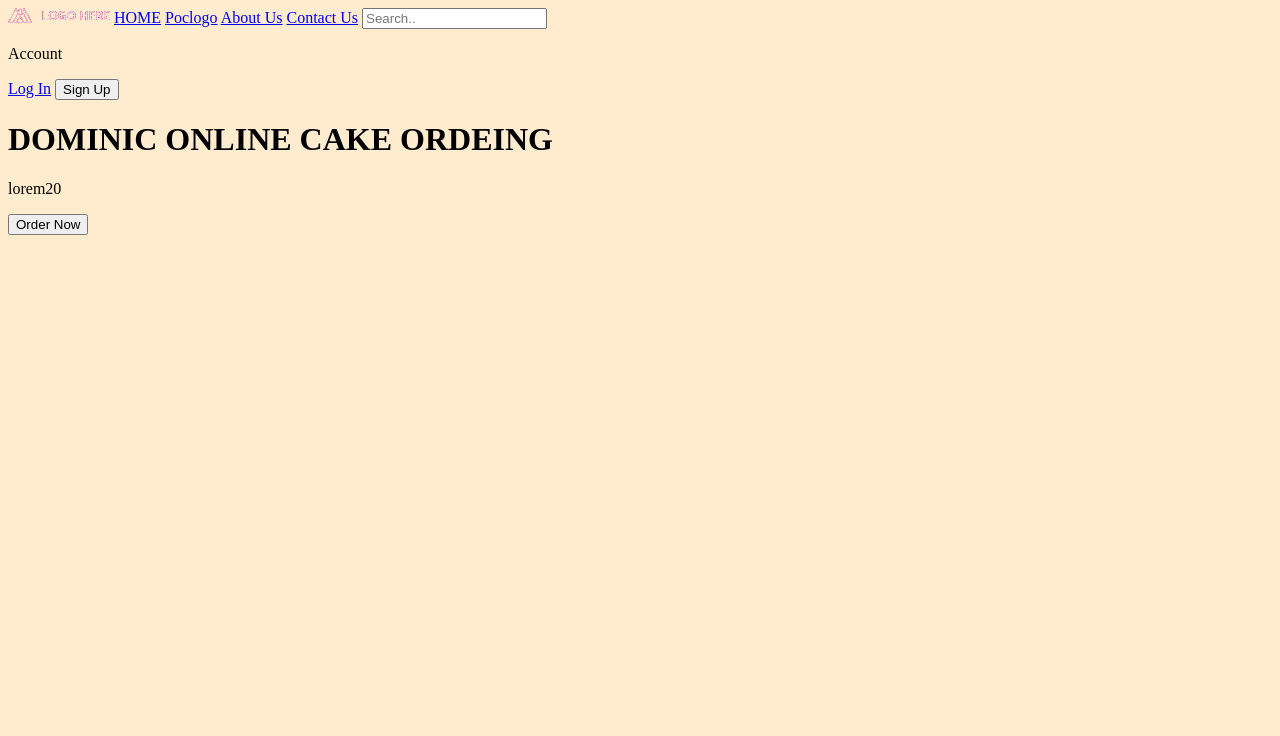
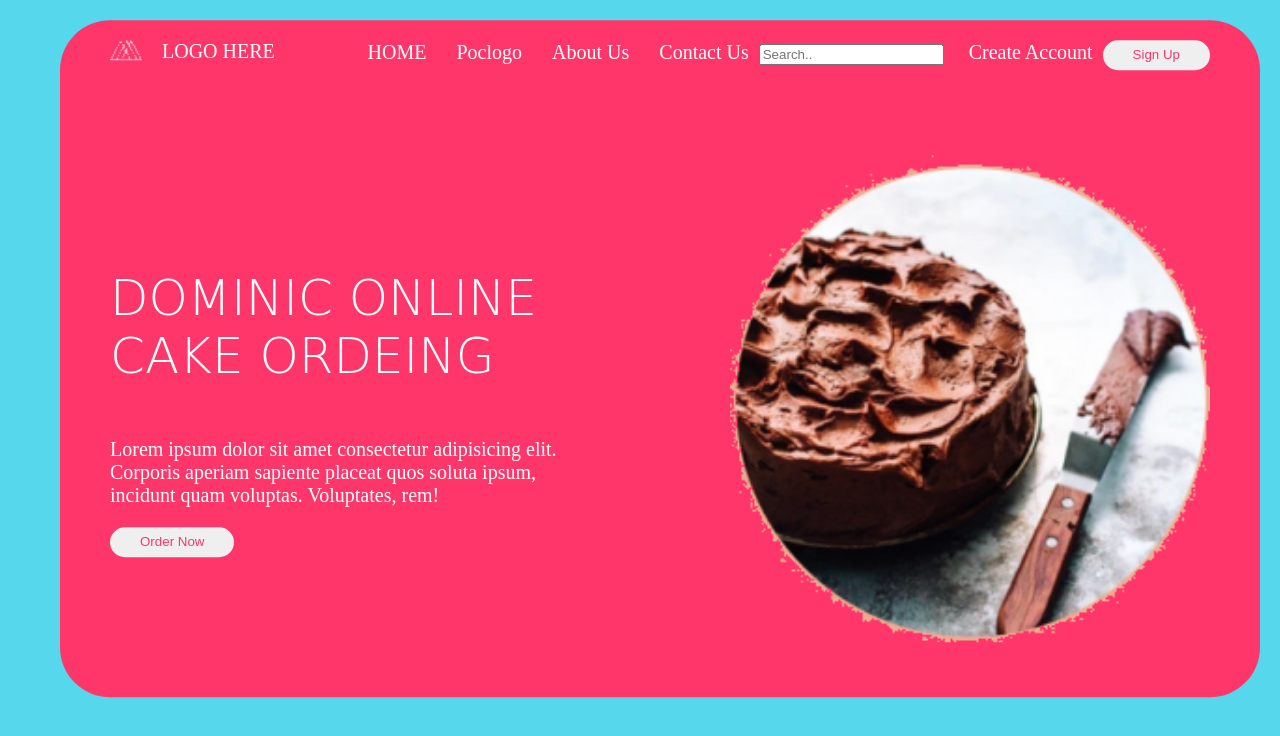
Before and after one commit to VaidasUrb/cake, a website: page index.html in a window 1280 px wide. Drawn offline with Linux system fonts and the light colour scheme.

Commit message:
heder+heroes+btn

```diff
--- a/css/btn.css
+++ b/css/btn.css
@@ -0,0 +1,13 @@
+.btn {
+  display: inline-block;
+  width: auto;
+  padding: 5px;
+  padding-left: 30px;
+  padding-right: 30px;
+  margin-bottom: 20px;
+  color: #ff366a;
+  line-height: 20px;
+  border: none;
+  border-radius: 25px;
+  cursor: pointer;
+}
--- a/css/main.css
+++ b/css/main.css
@@ -1,19 +1,92 @@
-body,
-body* {
-  box-sizing: border-box;
-  margin: 0px;
-  padding: 0px;
-  vertical-align: top;
-  font-family: Verdana, Geneva, Tahoma, sans-serif;
+body {
+  background-color: #56d7ec;
+  display: inline-block;
+  width: 1200px;
+  margin-left: calc((100% - 1200px) / 2);
+  position: relative;
+  height: 100vh;
 }
 
-body {
-  position: relative;
-  height: 100vh;
-  background-color: blanchedalmond;
+.container {
+  display: inline-block;
+  width: 1200px;
+  position: absolute;
+  top: 10%;
+  left: 10%;
+  transform: translate(-10%, -10%);
+  border-radius: 50px;
+  background-color: #ff366a;
+}
+header {
+  display: inline-block;
+  width: 100%;
+  margin-top: 20px;
 }
 
-header {
+header > img {
+  margin-left: 50px;
+}
+
+h1 {
+  font-family: cursive;
+  font-size: 50px;
+  font-weight: lighter;
   display: inline-block;
-  width: 800px;
+  width: 100%;
 }
+
+.logo {
+  float: left;
+  height: 20px;
+  margin-top: 0px;
+}
+
+div {
+  color: #fff;
+  float: left;
+  font-size: 20px;
+  text-decoration: none;
+  margin-left: 20px;
+}
+
+nav {
+  float: right;
+  margin-top: 0px;
+  margin-right: 50px;
+}
+
+nav:first-of-type {
+  margin-left: 50px;
+}
+
+nav > a {
+  font-size: 20px;
+  line-height: 10px;
+  text-decoration: none;
+  color: #fff;
+  margin-left: 10px;
+  padding: 5px;
+  padding-left: 10px;
+  padding-right: 5px;
+}
+
+main {
+  display: inline-block;
+  width: 100%;
+  margin-top: 60px;
+}
+
+.text {
+  display: inline-block;
+  float: left;
+  width: calc(1200px * 0.4);
+  margin-top: 80px;
+  margin-left: 50px;
+}
+
+.img {
+  width: calc(1200px * 0.4);
+  float: right;
+  margin-right: 50px;
+  margin-bottom: 50px;
+}
--- a/index.html
+++ b/index.html
@@ -31,25 +31,35 @@
     <meta name="msapplication-TileColor" content="#da532c" />
     <meta name="theme-color" content="#ffffff" />
     <link rel="stylesheet" href="./css/main.css" />
+    <link rel="stylesheet" href="./css/btn.css" />
   </head>
   <body>
+    <div class="container">
       <header>
-      <img src="./img/logo.png" alt="logo" />
+        <img class="logo" src="./img/new logo.png" alt="logo" />
+        <div>LOGO HERE</div>
+        <nav>
           <a href="#">HOME</a>
           <a href="#">Poclogo</a>
           <a href="#">About Us</a>
           <a href="#">Contact Us</a>
           <input type="text" placeholder="Search.." />
-      <p>Account</p>
-      <a href="#">Log In</a>
+          <a href="#">Create Account</a>
           <button class="btn" type="submit">Sign Up</button>
+        </nav>
       </header>
       <main>
-      <div>
+        <div class="text">
           <h1>DOMINIC ONLINE CAKE ORDEING</h1>
-        <p>lorem20</p>
+          <p>
+            Lorem ipsum dolor sit amet consectetur adipisicing elit. Corporis
+            aperiam sapiente placeat quos soluta ipsum, incidunt quam voluptas.
+            Voluptates, rem!
+          </p>
           <button class="btn" type="submit">Order Now</button>
         </div>
+        <img class="img" src="./img/cake.png" alt="cake" />
       </main>
+    </div>
   </body>
 </html>
--- a/package.json
+++ b/package.json
@@ -4,7 +4,7 @@
   "description": "",
   "main": "index.js",
   "scripts": {
-    "dev": "live-server --port=5000 --host=localhost",
+    "dev": "live-server --port=3000 --host=localhost",
     "test": "echo \"Error: no test specified\" && exit 1"
   },
   "keywords": [],
```
Also changed, not shown: img/new logo.png (added). Lines whose indentation alone changed are shown as unchanged.
